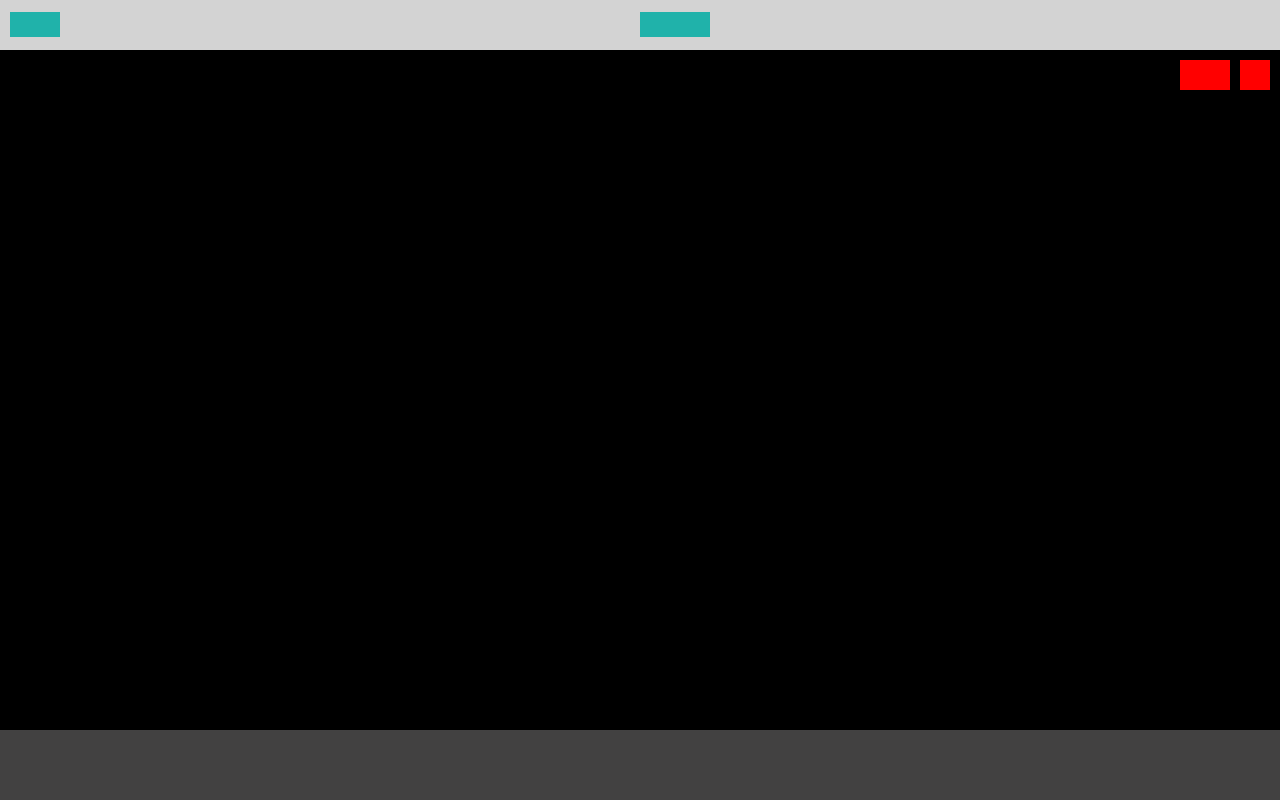
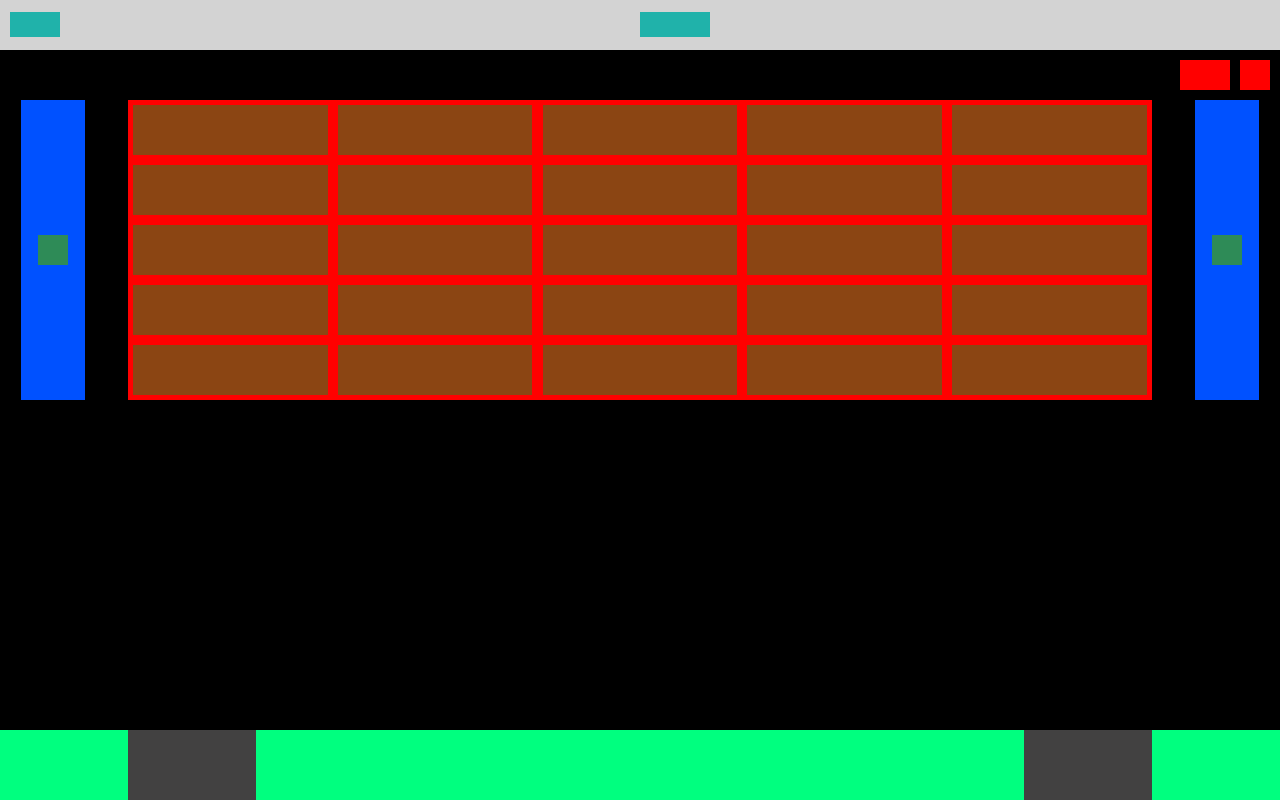
Before and after one commit to Linuxpert/html-css-zoom, a plain HTML site: page index.html in a window 1280 px wide. Drawn offline with Linux system fonts and the light colour scheme.

Commit message:
layout pagina

```diff
--- a/css/style.css
+++ b/css/style.css
@@ -40,6 +40,7 @@
     background-color: black;
 }
 
+/* pulsanti superiori */
 #riga-pulsanti {
     display: flex;
     height: 50px;
@@ -64,9 +65,66 @@
 
 }
 
+/* webcam */
+.webcam {
+    display: flex;
+    justify-content: space-around;
+
+}
+
+#box-sinistra, #box-destra {
+    background-color: rgb(0, 81, 255);
+    width: 5%;
+    display: flex;
+    align-items: center;
+    justify-content: center;
+}
+.freccia {
+    width: 30px;
+    height: 30px;
+    background-color: seagreen;
+}
+
+#box-centro {
+    width: 80%;
+    background-color: red;
+    display: flex;
+    flex-wrap: wrap;
+    justify-content: space-evenly;
+
+}
+.img{
+    height: 50px;
+    width: 19%;
+    background-color: saddlebrown;
+    margin: 5px;
+}
+
+
 
 /* footer */
 #barra-footer {
     height: 70px;
     background-color: rgb(66, 65, 65);
+    display: flex;
+    justify-content: space-between;
 }
+
+#mic-vid {
+    height: 100%;
+    width: 10%;
+    background-color: springgreen;
+
+}
+
+#navigazione {
+    height: 100%;
+    width: 60%;
+    background-color: springgreen;
+}
+
+#endmeeting {
+    height: 100%;
+    width: 10%;
+    background-color: springgreen;
+}
--- a/index.html
+++ b/index.html
@@ -34,7 +34,123 @@
                 </div>
             </div>
 
+            <div class="webcam">
+                <div id="box-sinistra">
+                    <div class="freccia">
 
+                    </div>
+                </div>
+
+                <div id="box-centro">
+                    <div class="img">
+
+                    </div>
+
+                    <div class="img">
+
+                    </div>
+
+                    <div class="img">
+
+                    </div>
+
+                    <div class="img">
+
+                    </div>
+
+                    <div class="img">
+
+                    </div>
+
+                    <div class="img">
+
+                    </div>
+
+                    <div class="img">
+
+                    </div>
+
+                    <div class="img">
+
+                    </div>
+
+                    <div class="img">
+
+                    </div>
+
+                    <div class="img">
+
+                    </div>
+
+                    <div class="img">
+
+                    </div>
+
+                    <div class="img">
+
+                    </div>
+
+                    <div class="img">
+
+                    </div>
+
+                    <div class="img">
+
+                    </div>
+
+                    <div class="img">
+
+                    </div>
+
+                    <div class="img">
+
+                    </div>
+
+                    <div class="img">
+
+                    </div>
+
+                    <div class="img">
+
+                    </div>
+
+                    <div class="img">
+
+                    </div>
+
+                    <div class="img">
+
+                    </div>
+
+                    <div class="img">
+
+                    </div>
+
+                    <div class="img">
+
+                    </div>
+
+                    <div class="img">
+
+                    </div>
+
+                    <div class="img">
+
+                    </div>
+
+                    <div class="img">
+
+                    </div>
+
+                </div>
+
+                <div id="box-destra">
+                    <div class="freccia">
+
+                    </div>
+                </div>
+
+            </div>
 
 
         </div>
@@ -43,7 +159,17 @@
     <!-- footer -->
     <footer>
         <div id="barra-footer">
+            <div id="mic-vid">
 
+            </div>
+
+            <div id="navigazione">
+
+            </div>
+
+            <div id="endmeeting">
+
+            </div>
         </div>
     </footer>
 
```
